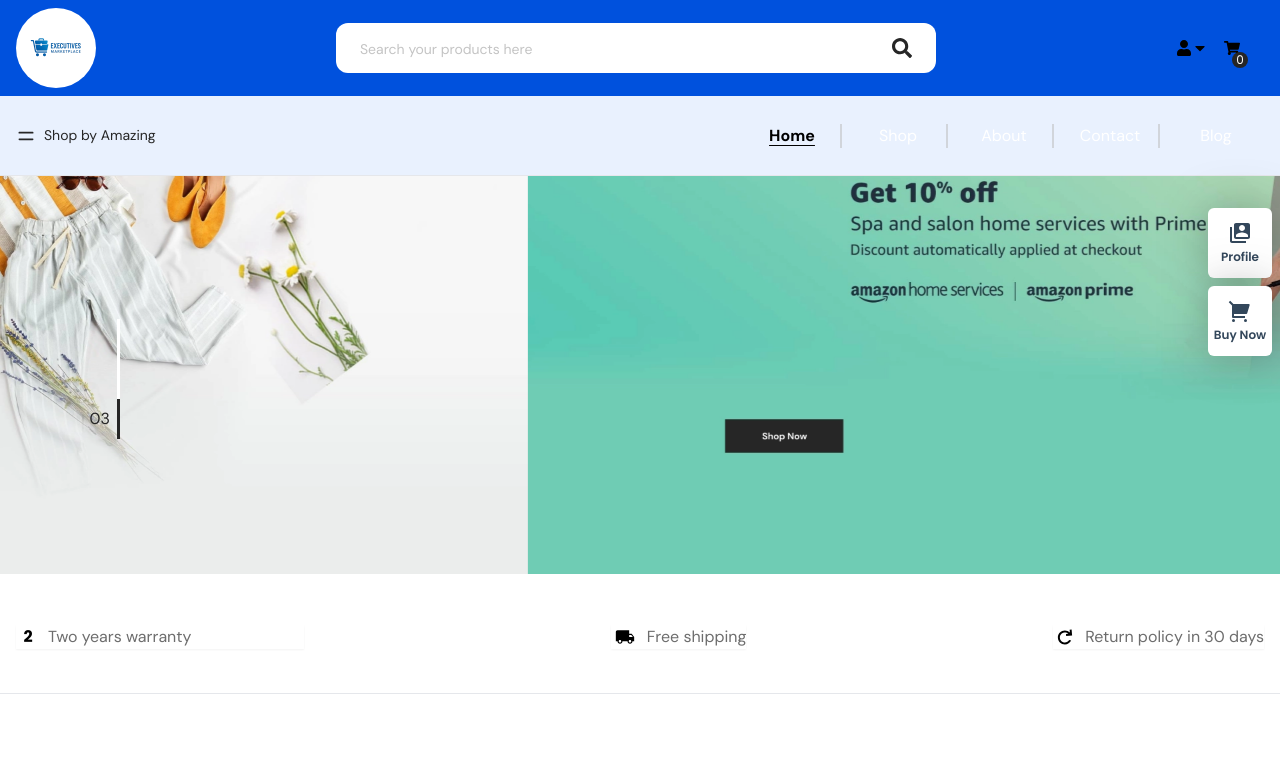
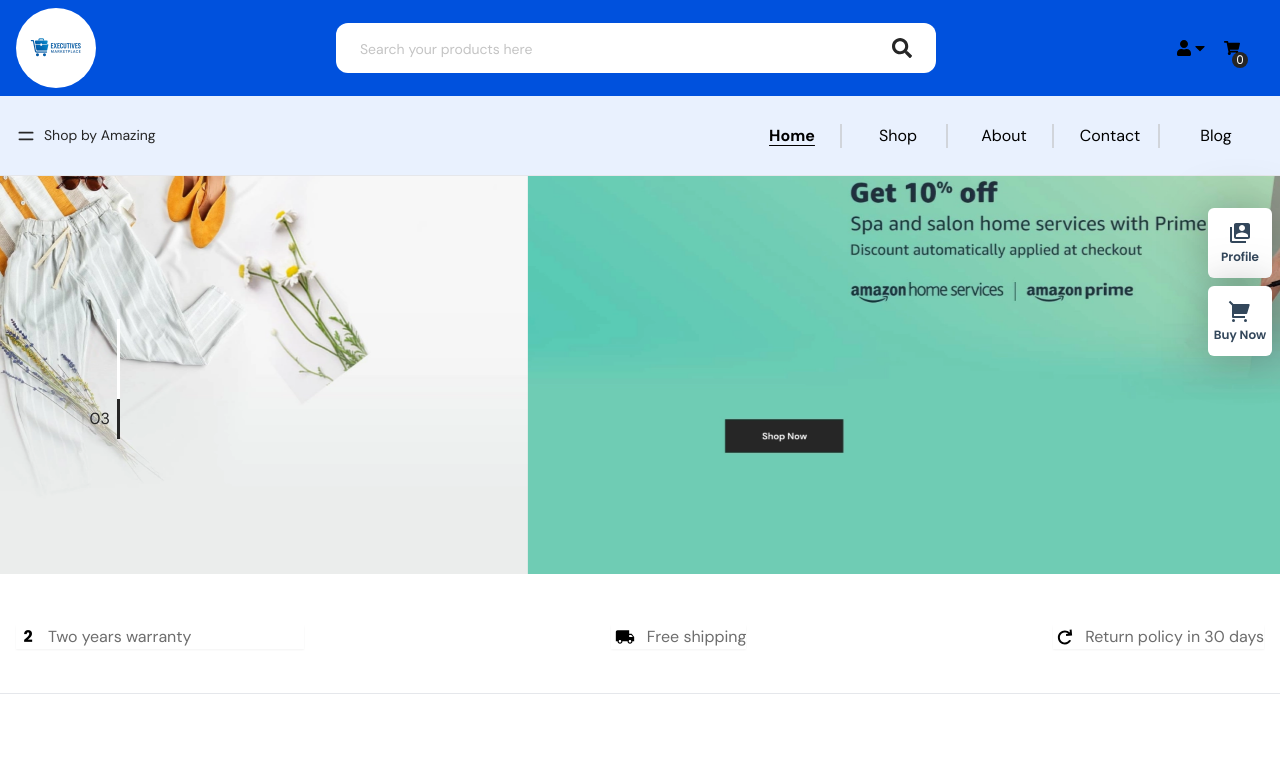
Before and after one commit to hillaryoyaro/executive-marketplace, a React (Create React App) app: page / in a window 1280 px wide. Shown: the top 774 px of the page. Built offline with nearby package versions, Linux system fonts and the light colour scheme.

Commit message:
update header

```diff
--- a/src/components/home/Header/Header.js
+++ b/src/components/home/Header/Header.js
@@ -83,7 +83,7 @@ const Header = () => {
                   {navBarList.map(({ _id, title, link }) => (
                     <NavLink
                       key={_id}
-                      className="flex font-normal hover:font-bold w-20 h-6 justify-center items-center px-12 text-white  hover:underline underline-offset-[4px] decoration-[1px] hover:text-[#262626] md:border-r-[2px] border-r-gray-300 hoverEffect last:border-r-0"
+                      className="flex font-normal hover:font-bold w-20 h-6 justify-center items-center px-12 text-black  hover:underline underline-offset-[4px] decoration-[1px] hover:text-[#262626] md:border-r-[2px] border-r-gray-300 hoverEffect last:border-r-0"
                       to={link}
                       state={{ data: location.pathname.split("/")[1] }}
                     >
```
